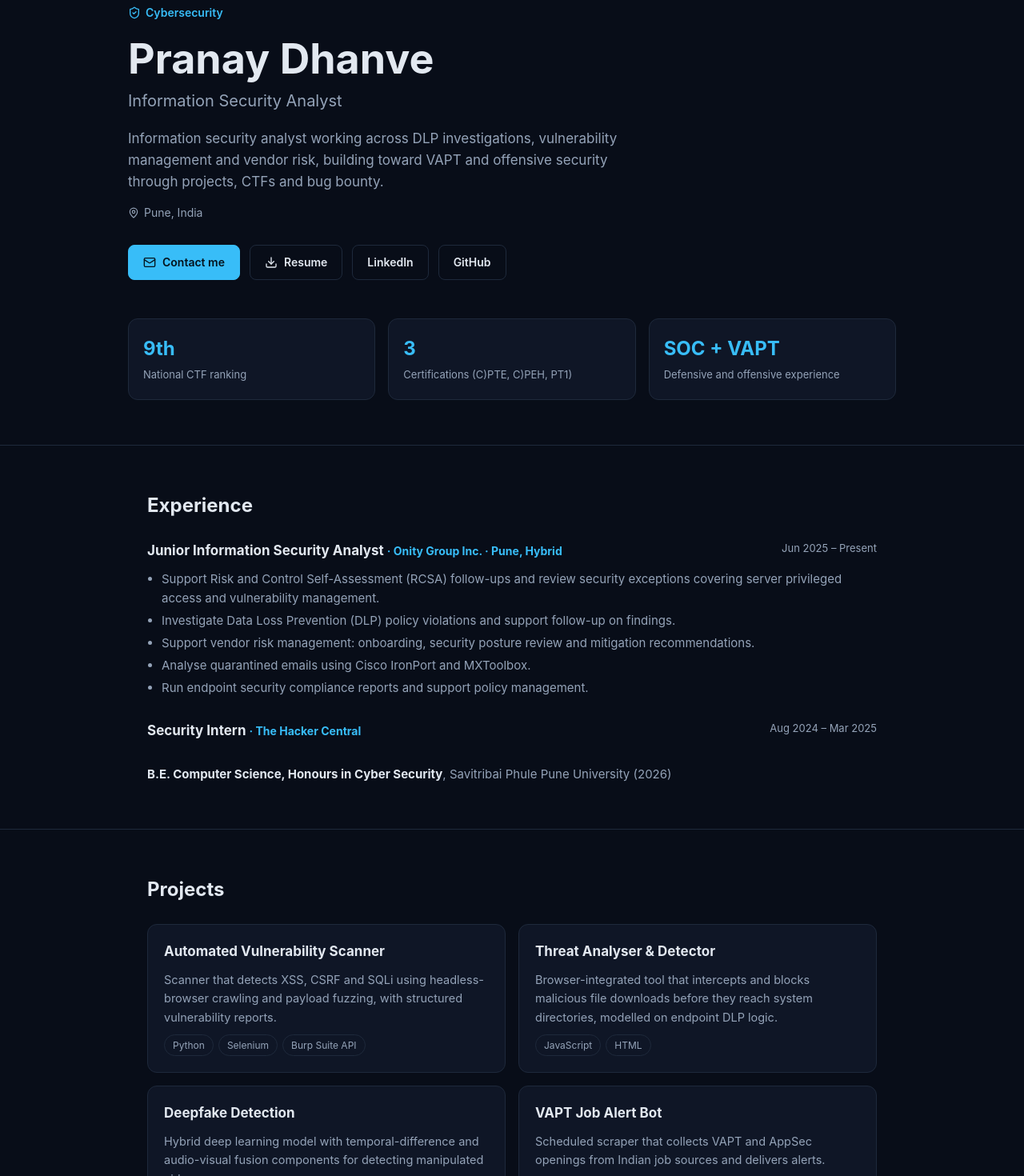
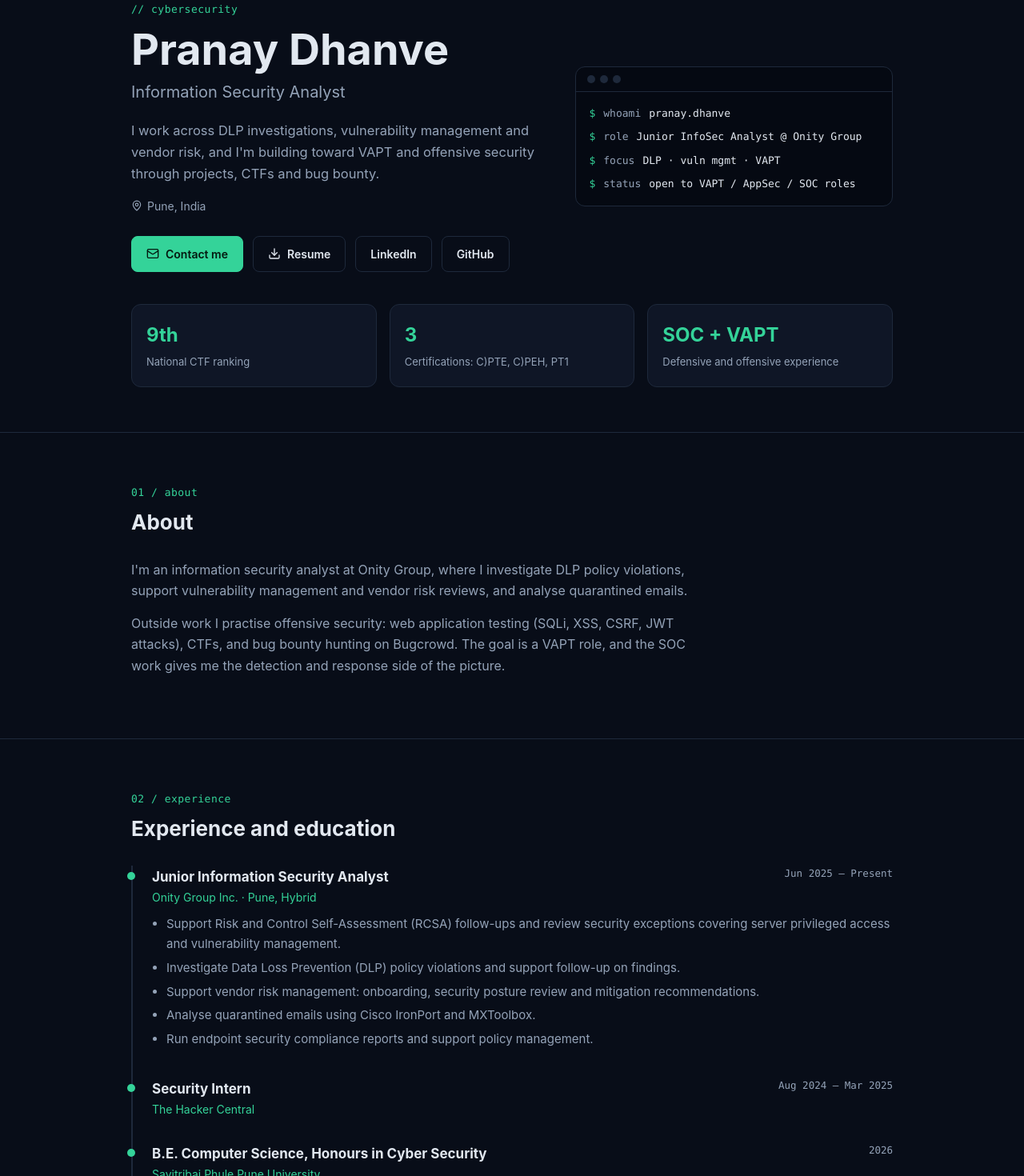
Before and after one commit to PranayDhanve/PranayDhanve.github.io, a React (Vite) app: page / in a window 1280 px wide. Shown: the part 140-1610 px from the top of the page at 80% size. Built offline with nearby package versions, Linux system fonts and the light colour scheme.

Commit message:
Refactor profile details and improve layout styles
Updated profile information and improved formatting for readability. Adjusted CSS styles for better layout and presentation.

```diff
--- a/src/main.jsx
+++ b/src/main.jsx
@@ -1,24 +1,37 @@
 import React from "react";
 import { createRoot } from "react-dom/client";
-import { Mail, Download, MapPin, ArrowUpRight, ShieldCheck } from "lucide-react";
+import { Mail, Download, MapPin, ArrowUpRight } from "lucide-react";
 
 /* ============ EDIT THIS SECTION ONLY ============ */
 const PROFILE = {
   name: "Pranay Dhanve",
   title: "Information Security Analyst",
   tagline:
-    "Information security analyst working across DLP investigations, vulnerability management and vendor risk, building toward VAPT and offensive security through projects, CTFs and bug bounty.",
+    "I work across DLP investigations, vulnerability management and vendor risk, and I'm building toward VAPT and offensive security through projects, CTFs and bug bounty.",
   location: "Pune, India",
   email: "pranayd.work@gmail.com",
   github: "https://github.com/PranayDhanve",
   linkedin: "https://www.linkedin.com/in/pranaydhanve/",
-  resume: "/Pranay_Dhanve_Resume_uni.pdf", // file must be in the public/ folder; set to "" to hide the button
+  resume: "/Pranay_Dhanve_Resume_uni.pdf", // file must be in public/; set to "" to hide the button
 };
+
+// Small terminal card in the hero. Facts only.
+const TERMINAL = [
+  ["whoami", "pranay.dhanve"],
+  ["role", "Junior InfoSec Analyst @ Onity Group"],
+  ["focus", "DLP · vuln mgmt · VAPT"],
+  ["status", "open to VAPT / AppSec / SOC roles"],
+];
 
 const HIGHLIGHTS = [
   { value: "9th", label: "National CTF ranking" },
-  { value: "3", label: "Certifications (C)PTE, C)PEH, PT1)" },
+  { value: "3", label: "Certifications: C)PTE, C)PEH, PT1" },
   { value: "SOC + VAPT", label: "Defensive and offensive experience" },
+];
+
+const ABOUT = [
+  "I'm an information security analyst at Onity Group, where I investigate DLP policy violations, support vulnerability management and vendor risk reviews, and analyse quarantined emails.",
+  "Outside work I practise offensive security: web application testing (SQLi, XSS, CSRF, JWT attacks), CTFs, and bug bounty hunting on Bugcrowd. The goal is a VAPT role, and the SOC work gives me the detection and response side of the picture.",
 ];
 
 const EXPERIENCE = [
@@ -40,13 +53,19 @@ const EXPERIENCE = [
     period: "Aug 2024 – Mar 2025",
     points: [], // add 2-3 real responsibilities or outcomes here
   },
+  {
+    role: "B.E. Computer Science, Honours in Cyber Security",
+    org: "Savitribai Phule Pune University",
+    period: "2026",
+    points: [],
+  },
 ];
 
 const PROJECTS = [
   {
     name: "Automated Vulnerability Scanner",
     stack: ["Python", "Selenium", "Burp Suite API"],
-    desc: "Scanner that detects XSS, CSRF and SQLi using headless-browser crawling and payload fuzzing, with structured vulnerability reports.",
+    desc: "Detects XSS, CSRF and SQLi using headless-browser crawling and payload fuzzing, and produces structured vulnerability reports.",
     repo: "", // add GitHub URL
   },
   {
@@ -81,69 +100,75 @@ const CERTS = [
   { name: "Mile2 C)PEH", detail: "Certified Professional Ethical Hacker · valid through Oct 2027" },
   { name: "TryHackMe PT1", detail: "Junior Penetration Tester" },
 ];
-
-const EDUCATION = {
-  degree: "B.E. Computer Science, Honours in Cyber Security",
-  school: "Savitribai Phule Pune University",
-  year: "2026",
-};
 /* ================================================ */
 
 const css = `
-:root{--bg:#080d18;--card:#0f1626;--line:#1e293b;--text:#e2e8f0;--muted:#94a3b8;--accent:#38bdf8;}
+:root{--bg:#080d18;--card:#0f1626;--line:#1e293b;--text:#e2e8f0;--muted:#94a3b8;--accent:#34d399;--mono:ui-monospace,SFMono-Regular,Menlo,Consolas,monospace}
 *{box-sizing:border-box;margin:0;padding:0}
 html{scroll-behavior:smooth}
-body{background:var(--bg);color:var(--text);font-family:Inter,system-ui,-apple-system,"Segoe UI",Roboto,sans-serif;line-height:1.6}
+body{background:var(--bg);color:var(--text);font-family:Inter,system-ui,-apple-system,"Segoe UI",Roboto,sans-serif;line-height:1.65}
 a{color:inherit;text-decoration:none}
-.wrap{max-width:960px;margin:0 auto;padding:0 24px}
-nav{position:sticky;top:0;z-index:10;background:rgba(8,13,24,.9);backdrop-filter:blur(8px);border-bottom:1px solid var(--line)}
+.wrap{max-width:1000px;margin:0 auto;padding:0 24px}
+section{scroll-margin-top:64px}
+nav{position:sticky;top:0;z-index:10;background:rgba(8,13,24,.92);backdrop-filter:blur(8px);border-bottom:1px solid var(--line)}
 nav .wrap{display:flex;justify-content:space-between;align-items:center;height:56px}
-nav .brand{font-weight:700}
-nav ul{display:flex;gap:20px;list-style:none;font-size:14px;color:var(--muted)}
+.brand{font-family:var(--mono);font-weight:700}
+.brand span{color:var(--accent)}
+nav ul{display:flex;gap:22px;list-style:none;font-size:14px;color:var(--muted)}
 nav ul a:hover{color:var(--accent)}
-.hero{padding:88px 0 56px}
-.eyebrow{display:inline-flex;align-items:center;gap:6px;color:var(--accent);font-size:14px;font-weight:600}
-h1{font-size:clamp(34px,6vw,52px);line-height:1.15;margin:12px 0 6px}
+.hero{padding:84px 24px 56px;display:grid;grid-template-columns:1.3fr 1fr;gap:40px;align-items:center}
+.label{font-family:var(--mono);font-size:13px;color:var(--accent);letter-spacing:.5px}
+h1{font-size:clamp(36px,6vw,54px);line-height:1.12;margin:10px 0 6px}
 .role{font-size:20px;color:var(--muted)}
-.tagline{max-width:640px;margin-top:18px;color:var(--muted);font-size:17px}
+.tagline{max-width:560px;margin-top:18px;color:var(--muted);font-size:16.5px}
 .meta{display:flex;align-items:center;gap:6px;margin-top:14px;color:var(--muted);font-size:14px}
-.actions{display:flex;flex-wrap:wrap;gap:12px;margin-top:28px}
-.btn{display:inline-flex;align-items:center;gap:8px;padding:10px 18px;border-radius:8px;font-weight:600;font-size:14px;border:1px solid var(--line)}
-.btn.primary{background:var(--accent);color:#04121c;border-color:var(--accent)}
+.actions{display:flex;flex-wrap:wrap;gap:12px;margin-top:26px}
+.btn{display:inline-flex;align-items:center;gap:8px;padding:10px 18px;border-radius:8px;font-weight:600;font-size:14px;border:1px solid var(--line);transition:border-color .15s}
+.btn.primary{background:var(--accent);color:#04180f;border-color:var(--accent)}
 .btn:hover{border-color:var(--accent)}
-.stats{display:grid;grid-template-columns:repeat(3,1fr);gap:16px;margin-top:48px}
+.term{background:#050912;border:1px solid var(--line);border-radius:12px;overflow:hidden;font-family:var(--mono);font-size:13px}
+.term-bar{display:flex;gap:6px;padding:10px 14px;border-bottom:1px solid var(--line)}
+.term-bar i{width:10px;height:10px;border-radius:50%;background:#1e293b}
+.term-body{padding:16px;display:grid;gap:8px}
+.term-row{display:flex;gap:10px;flex-wrap:wrap}
+.term-row .p{color:var(--accent)}
+.term-row .k{color:var(--muted)}
+.stats{grid-column:1/-1;display:grid;grid-template-columns:repeat(3,1fr);gap:16px}
 .stat{background:var(--card);border:1px solid var(--line);border-radius:12px;padding:18px}
 .stat b{display:block;font-size:24px;color:var(--accent)}
 .stat span{font-size:13px;color:var(--muted)}
-section{padding:56px 0;border-top:1px solid var(--line)}
-h2{font-size:24px;margin-bottom:24px}
-.item{margin-bottom:28px}
-.item-head{display:flex;justify-content:space-between;flex-wrap:wrap;gap:4px}
-.item h3{font-size:17px}
-.item .org{color:var(--accent);font-size:14px}
-.item .period{color:var(--muted);font-size:13px}
-.item ul{margin:10px 0 0 18px;color:var(--muted);font-size:15px}
-.item li{margin-bottom:4px}
+.block{padding:64px 0;border-top:1px solid var(--line)}
+h2{font-size:26px;margin:6px 0 24px}
+.about p{color:var(--muted);max-width:720px;margin-bottom:14px;font-size:16px}
+.timeline{border-left:2px solid var(--line);padding-left:24px;display:grid;gap:30px}
+.tl{position:relative}
+.tl::before{content:"";position:absolute;left:-31px;top:8px;width:10px;height:10px;border-radius:50%;background:var(--accent)}
+.tl-head{display:flex;justify-content:space-between;flex-wrap:wrap;gap:4px}
+.tl h3{font-size:17px}
+.tl .org{color:var(--accent);font-size:14px}
+.tl .period{font-family:var(--mono);color:var(--muted);font-size:12.5px}
+.tl ul{margin:10px 0 0 18px;color:var(--muted);font-size:15px}
+.tl li{margin-bottom:5px}
 .grid{display:grid;grid-template-columns:repeat(2,1fr);gap:16px}
-.card{background:var(--card);border:1px solid var(--line);border-radius:12px;padding:20px;display:flex;flex-direction:column;gap:10px}
-.card h3{font-size:17px;display:flex;justify-content:space-between;align-items:center}
+.card{background:var(--card);border:1px solid var(--line);border-radius:12px;padding:22px;display:flex;flex-direction:column;gap:10px;transition:border-color .15s}
+.card:hover{border-color:var(--accent)}
+.card h3{font-size:17px;display:flex;justify-content:space-between;align-items:center;gap:8px}
 .card p{color:var(--muted);font-size:14.5px}
 .tags{display:flex;flex-wrap:wrap;gap:6px;margin-top:auto}
-.tag{font-size:12px;padding:3px 10px;border-radius:999px;border:1px solid var(--line);color:var(--muted)}
-.skill{margin-bottom:18px}
+.tag{font-family:var(--mono);font-size:12px;padding:3px 10px;border-radius:6px;border:1px solid var(--line);color:var(--muted)}
+.skill{margin-bottom:20px}
 .skill h3{font-size:14px;color:var(--muted);margin-bottom:8px;font-weight:600}
-.cert{display:flex;flex-direction:column}
+.cert-row{display:grid;grid-template-columns:repeat(3,1fr);gap:16px;margin-top:8px}
 .cert b{font-size:16px}
 .cert span{font-size:13px;color:var(--muted)}
-.edu{color:var(--muted);margin-top:24px;font-size:15px}
-.edu b{color:var(--text)}
-.contact p{color:var(--muted);margin-bottom:20px;max-width:560px}
+.contact p{color:var(--muted);margin-bottom:22px;max-width:560px}
 footer{padding:28px 0;border-top:1px solid var(--line);color:var(--muted);font-size:13px;text-align:center}
-@media(max-width:700px){.grid,.stats{grid-template-columns:1fr}nav ul{gap:12px;font-size:13px}.hero{padding-top:56px}}
+@media(max-width:760px){.hero{grid-template-columns:1fr;padding-top:52px}.grid,.stats,.cert-row{grid-template-columns:1fr}nav ul{gap:12px;font-size:13px}}
 `;
 
 function App() {
   const links = [
+    ["About", "#about"],
     ["Experience", "#experience"],
     ["Projects", "#projects"],
     ["Skills", "#skills"],
@@ -154,7 +179,7 @@ function App() {
       <style>{css}</style>
       <nav>
         <div className="wrap">
-          <a href="#top" className="brand">{PROFILE.name}</a>
+          <a href="#top" className="brand">pd<span>_</span></a>
           <ul>
             {links.map(([label, href]) => (
               <li key={href}><a href={href}>{label}</a></li>
@@ -164,8 +189,9 @@ function App() {
       </nav>
 
       <main id="top">
-        <header className="hero wrap">
-          <span className="eyebrow"><ShieldCheck size={16} /> Cybersecurity</span>
+        <header className="wrap hero">
+          <div>
+            <div className="label">// cybersecurity</div>
             <h1>{PROFILE.name}</h1>
             <div className="role">{PROFILE.title}</div>
             <p className="tagline">{PROFILE.tagline}</p>
@@ -178,6 +204,19 @@ function App() {
               <a className="btn" href={PROFILE.linkedin} target="_blank" rel="noreferrer">LinkedIn</a>
               <a className="btn" href={PROFILE.github} target="_blank" rel="noreferrer">GitHub</a>
             </div>
+          </div>
+
+          <div className="term" aria-hidden="true">
+            <div className="term-bar"><i /><i /><i /></div>
+            <div className="term-body">
+              {TERMINAL.map(([k, v]) => (
+                <div className="term-row" key={k}>
+                  <span className="p">$</span><span className="k">{k}</span><span>{v}</span>
+                </div>
+              ))}
+            </div>
+          </div>
+
           <div className="stats">
             {HIGHLIGHTS.map((h) => (
               <div className="stat" key={h.label}><b>{h.value}</b><span>{h.label}</span></div>
@@ -185,26 +224,36 @@ function App() {
           </div>
         </header>
 
-        <section id="experience">
+        <section id="about" className="block">
+          <div className="wrap about">
+            <div className="label">01 / about</div>
+            <h2>About</h2>
+            {ABOUT.map((t) => <p key={t}>{t}</p>)}
+          </div>
+        </section>
+
+        <section id="experience" className="block">
           <div className="wrap">
-            <h2>Experience</h2>
+            <div className="label">02 / experience</div>
+            <h2>Experience and education</h2>
+            <div className="timeline">
               {EXPERIENCE.map((e) => (
-              <div className="item" key={e.role + e.org}>
-                <div className="item-head">
-                  <h3>{e.role} <span className="org">· {e.org}</span></h3>
+                <div className="tl" key={e.role + e.org}>
+                  <div className="tl-head">
+                    <h3>{e.role}</h3>
                     <span className="period">{e.period}</span>
                   </div>
+                  <div className="org">{e.org}</div>
                   {e.points.length > 0 && <ul>{e.points.map((p) => <li key={p}>{p}</li>)}</ul>}
                 </div>
               ))}
-            <p className="edu">
-              <b>{EDUCATION.degree}</b>, {EDUCATION.school} ({EDUCATION.year})
-            </p>
+            </div>
           </div>
         </section>
 
-        <section id="projects">
+        <section id="projects" className="block">
           <div className="wrap">
+            <div className="label">03 / projects</div>
             <h2>Projects</h2>
             <div className="grid">
               {PROJECTS.map((p) => (
@@ -225,17 +274,17 @@ function App() {
           </div>
         </section>
 
-        <section id="skills">
+        <section id="skills" className="block">
           <div className="wrap">
-            <h2>Skills</h2>
+            <div className="label">04 / skills</div>
+            <h2>Skills and certifications</h2>
             {SKILLS.map((g) => (
               <div className="skill" key={g.group}>
                 <h3>{g.group}</h3>
                 <div className="tags">{g.items.map((i) => <span className="tag" key={i}>{i}</span>)}</div>
               </div>
             ))}
-            <h2 style={{ marginTop: 40 }}>Certifications</h2>
-            <div className="grid">
+            <div className="cert-row">
               {CERTS.map((c) => (
                 <div className="card cert" key={c.name}><b>{c.name}</b><span>{c.detail}</span></div>
               ))}
@@ -243,11 +292,16 @@ function App() {
           </div>
         </section>
 
-        <section id="contact" className="contact">
+        <section id="contact" className="block contact">
           <div className="wrap">
+            <div className="label">05 / contact</div>
             <h2>Get in touch</h2>
             <p>Open to VAPT, application security and security analyst roles, and happy to relocate for the right one.</p>
+            <div className="actions">
               <a className="btn primary" href={`mailto:${PROFILE.email}`}><Mail size={16} /> {PROFILE.email}</a>
+              <a className="btn" href={PROFILE.linkedin} target="_blank" rel="noreferrer">LinkedIn</a>
+              <a className="btn" href={PROFILE.github} target="_blank" rel="noreferrer">GitHub</a>
+            </div>
           </div>
         </section>
       </main>
```
Lines whose indentation alone changed are shown as unchanged.
